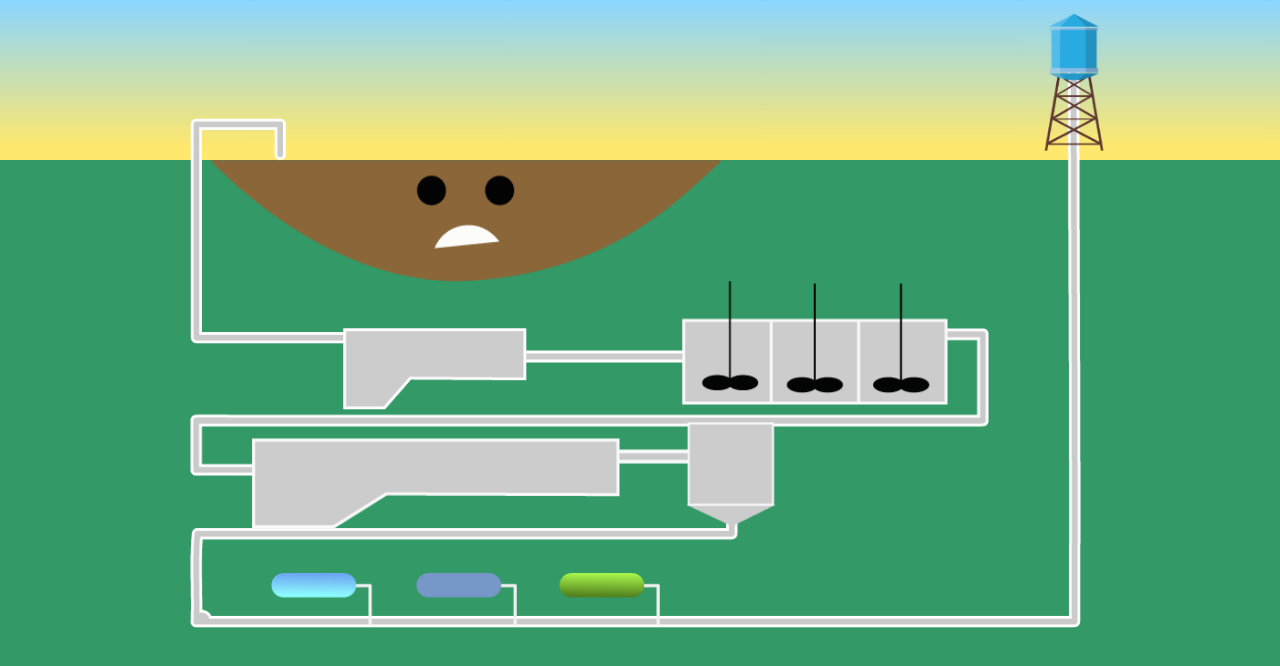
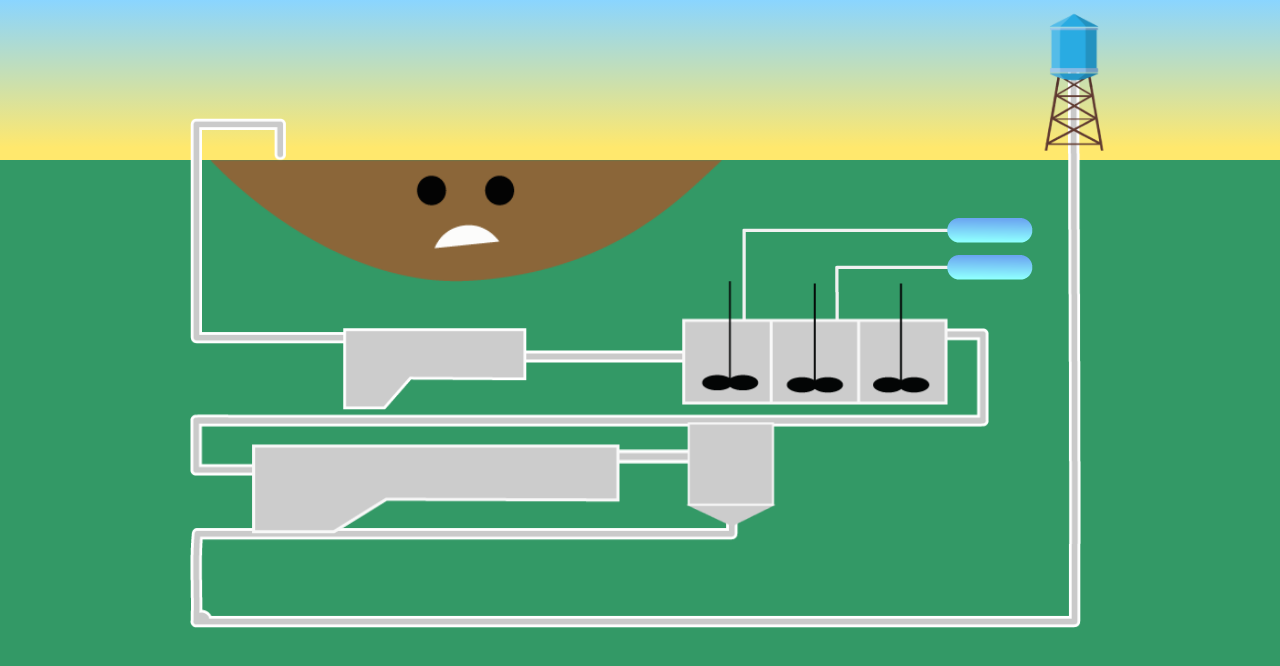
Before and after one commit to IgorTargino/WTP, a React (Create React App) app: page / in a window 1280 px wide. Shown: the top 666 px of the page. Built offline with nearby package versions, Linux system fonts and the light colour scheme.

Commit message:
Acrescentado baloes interativos

```diff
--- a/src/data/dados-iniciais.json
+++ b/src/data/dados-iniciais.json
@@ -2,5 +2,6 @@
     "etapa01":"1",
     "etapa02":"0",
     "etapa03":"0",
-    "etapa04":"0"
+    "etapa04":"0",
+    "etapa05":"0"
 }
--- a/src/pages/Home/index.css
+++ b/src/pages/Home/index.css
@@ -1,7 +1,6 @@
 .ceu {
     width: 100%;
     height: 20vh;
-
     background: linear-gradient(180deg, #8AD5FF 0%, rgba(255, 255, 255, 0) 92.2%), #FFE86D;
 }
 .container{
@@ -26,6 +25,7 @@
     width: 50%;
     left: 8%;
     position: absolute;
+    z-index: 1;
 }
 .bacia1{
     position: absolute;
@@ -39,13 +39,14 @@
     top: 23%;
     left: 54.1%;
     width: 26%;
-    z-index: 3;
+    z-index: 1;
 }
 .bacia2{
     position: absolute;
-    top: 53%;
+    top: 54%;
     left: 12%;
     width: 36%;
+    z-index: 1;
 }
 .filtro{
     position: absolute;
@@ -74,40 +75,71 @@
     top: -28.9%;
     left: 83.4%;
     width: 18%;
+    z-index: 1;
 }
 
 .cano1{
     position: absolute;
     top: -8%;
     left: 6.1%;
-    z-index: -1;
     width: 16%;
+    z-index: 0;
 }
 .cano2{
     position: absolute;
     width: 18%;
     top: 36.2%;
     left: 38%;
-    z-index: -1;
+    z-index: 0;
 }
 .cano3{
     position: absolute;
     top: 32%;
     left: 6.1%;
-    z-index: -1;
     width: 78%;
+    z-index: 0;
 }
 .cano4{
-    z-index: -1;
     position: absolute;
     top: 55%;
     left: 40%;
     width: 21%;
+    z-index: 0;
 }
 .cano5{
     position: absolute;
     top: -24.4%;
     left: 6.1%;
     width: 87%;
-    z-index: -1;
+    z-index: 0;
 }
+
+.balao2{
+    position: absolute;
+    left: 80%;
+    top: 11%;
+    z-index: 2;
+
+}
+
+.balao3{
+    position: absolute;
+    left: 80%;
+    top: 18%;
+    z-index: 2;
+
+}
+
+.tub2{
+    position: absolute;
+    top: 13%;
+    left: 60%;
+    z-index: 1;
+}
+
+.tub3{
+    position: absolute;
+    top: 20%;
+    left: 69%;
+    z-index: 1;
+}
--- a/src/pages/Home/index.js
+++ b/src/pages/Home/index.js
@@ -41,24 +41,25 @@ function Home() {
                         <img className="bacia1" src={bacia1} alt="lagoa"/>
                     }
                     {dadoInicial.etapa02 === "1" ?
-                        <Link to="/02"><img className="tanqueReacao" src={tanqueReacao} alt="Tanque Reacao"/></Link>
+                        <Link to="/02"><img className="balao2" src={balao2} alt="Balao 2"/></Link>
                         :
-                        <img className="tanqueReacao" src={tanqueReacao} alt="Tanque Reacao"/>
+                        <img className="balao2" src={balao2} alt="Balao 2"/>
                     }
                     {dadoInicial.etapa03 === "1"  ?
-                        <div className="filtro" ><Link to="/03"><img src={filtro} alt="Filtro"/></Link></div>
+                        <div className="balao3" ><Link to="/03"><img src={balao2} alt="balao3"/></Link></div>
+                        :
+                        <div className="balao3" ><img src={balao2} alt="balao3"/></div>
+                    }
+                    {dadoInicial.etapa04 === "1"  ?
+                        <div className="filtro" ><Link to="/04"><img src={filtro} alt="filtro"/></Link></div>
                         :
                         <div className="filtro" ><img src={filtro} alt="filtro"/></div>
                     }
-                    {dadoInicial.etapa04 === "1"  ?
-                        <div className="balao" ><Link to="/04"><img src={balao} alt="Balao"/></Link></div>
-                        :
-                        <div className="balao" ><img src={balao} alt="balao"/></div>
-                    }
-
+                    <img className="tub2" src={tub2} alt="Tubo do balao 2"/>
+                    <img className="tub3" src={tub3} alt="Tubo do balao 3"/>
+                    <img className="tanqueReacao" src={tanqueReacao} alt="tanque de reação"/>
                     <img className="bacia2" src={bacia2} alt=""/>
                     <img className="caixaAgua" src={caixaAgua} alt=""/>
-
                     <img className="cano1" src={cano1} alt=""/>
                     <img className="cano2" src={cano2} alt=""/>
                     <img className="cano3" src={cano3} alt=""/>
```
